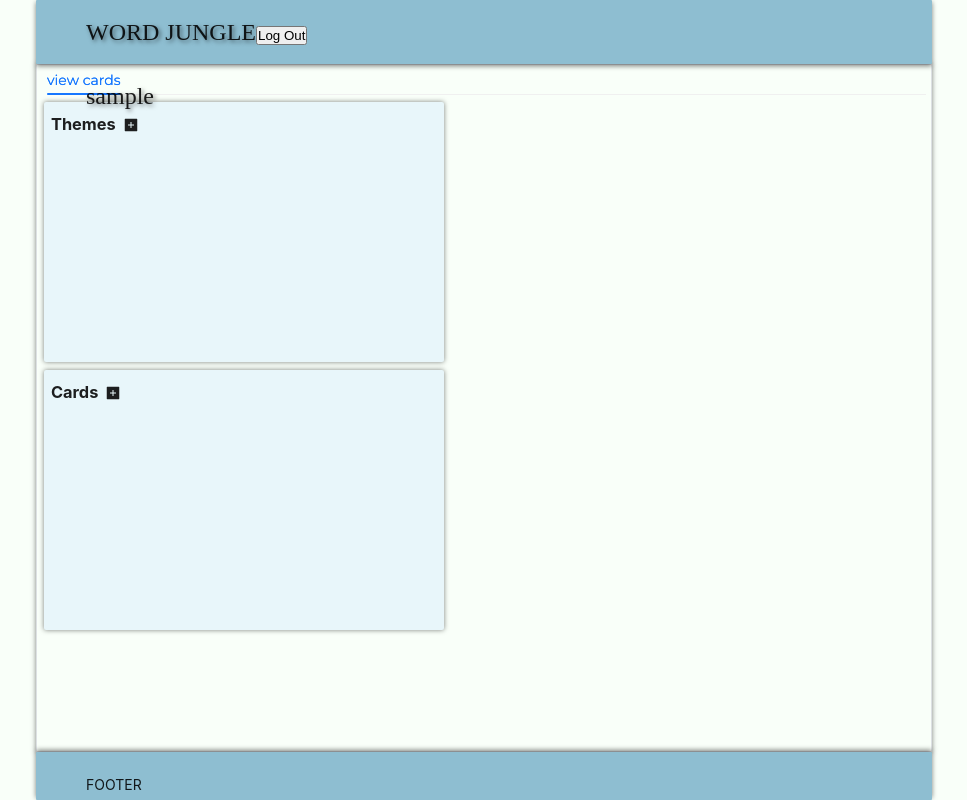
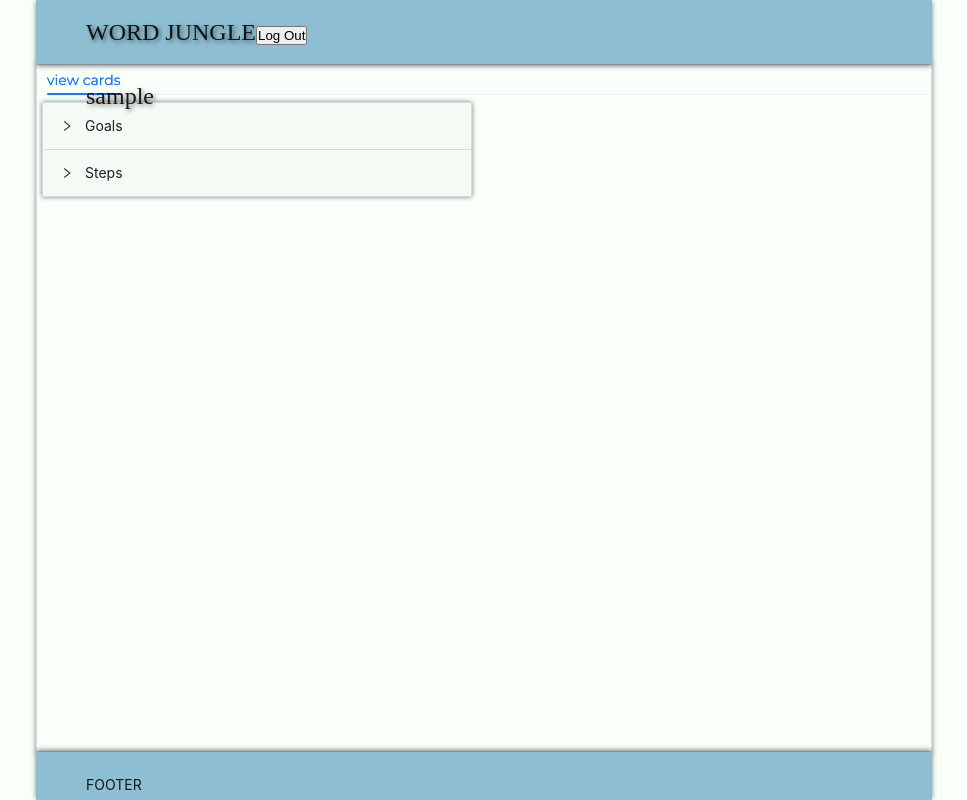
Before and after one commit to yazb046/wordquestweb, a React (Vite) app: page / in a window 1280 px wide. Shown: the whole page, without its empty margins (156-1123 px from the left). Built offline with nearby package versions, Linux system fonts and the light colour scheme; no server answers; sample sign-in values are in the browser's storage; a web font is replaced by a local one.

Commit message:
redesign view cards

```diff
--- a/src/components/AppWordList.tsx
+++ b/src/components/AppWordList.tsx
@@ -48,7 +48,7 @@ const AppWordList: React.FC<CallbackFunction> = ({ setter }) => {
         addToolTipMessage="pick a context"
         contextWord={undefined}
         loadListDataHandler={fetchDataFunction}
-        listItemDefaultInstance={wordBuilder(0, "")}
+        listItemDefaultInstance={wordBuilder(0, "","")}
         clickedItemHandler={setter}
         scrollListBoxStyle={{
           height: 530,
--- a/src/elements/CardMarkDown.tsx
+++ b/src/elements/CardMarkDown.tsx
@@ -129,4 +129,5 @@ const CardMarkDown: React.FC<Props> = ({ card, cardCloseListener, handleSave })
   );
 };
 
+
 export default CardMarkDown;
--- a/src/pages/CreateCard.tsx
+++ b/src/pages/CreateCard.tsx
@@ -9,14 +9,14 @@ import Iterable from "../types/Iterable";
 import globaleStyles from "../assets/css/globalStyles";
 
 const CreateCard: React.FC = () => {
-  const [activeWord, setActiveWord] = useState<Iterable>(wordBuilder(0, ""));
+  const [activeWord, setActiveWord] = useState<Iterable>(wordBuilder(0, "",""));
 
   const activeWordChangeListener = (word: Iterable) => {
     setActiveWord(word);
   };
 
   const cleanActiveWord = () => {
-    setActiveWord(wordBuilder(0, ""));
+    setActiveWord(wordBuilder(0, "",""));
   };
 
 
--- a/src/pages/viewcards/ViewCards.tsx
+++ b/src/pages/viewcards/ViewCards.tsx
@@ -1,30 +1,84 @@
-import { Layout, Space } from "antd";
+import { Col, Collapse, Layout, Row, Space } from "antd";
 import { useState } from "react";
 import { fetchAllCardsByUserId } from "../../service/cardService";
 import Iterable from "../../types/Iterable";
 import ThemesList from "./components/ThemesList";
 import CardsList from "./components/CardsList";
 import { iterableBuilder } from "../../types/IterableClass";
+import CardMarkDownUpdated from "./components/CardMarkDownUpdated";
+const { Panel } = Collapse;
 
 const fetchItems = function (pageNo: number) {
   return fetchAllCardsByUserId(1, pageNo, 10, "id", "asc");
 };
 
 export default function ViewCards() {
-  const [theme, setTheme] = useState<Iterable>(
-    iterableBuilder(0,"","")
-  );
+  const [theme, setTheme] = useState<Iterable>(iterableBuilder(0, "", ""));
+  const [card, setCard] = useState<Iterable>(iterableBuilder(0, "", ""));
+
+  const getPanelTitle = function () {
+    if (theme !== undefined && theme.getId() > 0) {
+      let title = "Steps for: " + theme.getTitle();
+      if (title.length > 30) {
+        return title.substring(0, 30) + "...";
+      } else {
+        return title;
+      }
+    } else {
+      return "Steps";
+    }
+  };
 
   return (
     <Layout
-      style={{
-        backgroundColor: "rgba(255, 255, 255, 0)",
-      }}
-    >
-      <Space direction="vertical">
-      <ThemesList callbackSetTheme = {(item:Iterable)=>{setTheme(item)}}/>
-      <CardsList theme={theme}/>
-      </Space>
-    </Layout>
+    style={{
+      backgroundColor: "rgba(255, 255, 255, 0)",
+    }}
+  >
+    <Row>
+      <Col span={10}>
+        <Collapse style={{ ...defaultStyle }}>
+          <Panel key="1" header="Goals">
+            <ThemesList
+              onItemSelected={(item: Iterable) => {
+                setTheme(item);
+              }}
+            />
+          </Panel>
+          <Panel key="2" header={getPanelTitle()}>
+            <CardsList
+              onItemSelected={(item: Iterable) => {
+                setCard(item);
+              }}
+              theme={theme}
+            />
+          </Panel>
+        </Collapse>
+      </Col>
+      <Col span={14}>
+        {card !== undefined && card.getId() !== 0 && (
+          <CardMarkDownUpdated
+            theme={theme}
+            card={card}
+            closeModalCallback={() => {
+              setCard(iterableBuilder(0, "", ""));
+            }}
+            size={{
+              height: 500,
+              width: 570,
+            }}
+          />
+        )}
+      </Col>
+    </Row>
+  </Layout>
   );
 }
+
+const defaultStyle = {
+  width: 430,
+  marginLeft: "5px",
+  boxShadow: "-0 0 5px rgba(0, 0, 0, 0.5)",
+  borderRadius: 2,
+  paddingLeft:"2px",
+};
--- a/src/pages/viewcards/components/CardMarkDownUpdated.tsx
+++ b/src/pages/viewcards/components/CardMarkDownUpdated.tsx
@@ -1,28 +1,50 @@
 import { Button, Card, Input } from "antd";
 import TextArea from "antd/es/input/TextArea";
 import { Content, Footer } from "antd/es/layout/layout";
-import React, { useState } from "react";
+import React, { useState, useEffect } from "react";
 import ReactMarkdown from "react-markdown";
 import { iterableBuilder } from "../../../types/IterableClass";
 import Iterable from "../../../types/Iterable";
-import { useTheme } from "../../../hooks/useTheme";
 import axios from "axios";
 import Config from "../../../Config";
 import { useToken } from "../../../hooks/useToken";
+import globaleStyles from "../../../assets/css/globalStyles";
 
 interface ModalProps {
-  theme:Iterable
+  theme: Iterable;
+  card: Iterable;
   closeModalCallback: () => void;
+  size: any;
 }
 
 const CardMarkDownUpdated: React.FC<ModalProps> = ({
-    theme,
-    closeModalCallback,
-  }) => {
+  theme,
+  card,
+  closeModalCallback,
+  size,
+}) => {
+  const [internalTheme, setInternalTheme] = useState<Iterable>(
+    iterableBuilder(0, "", "")
+  );
+  const [internalCardId, setInternalCardId] = useState(0);
   const [editableContent, setEditableContent] = useState("");
   const [editableTitle, setEditableTitle] = useState("");
   const [editMode, setEditMode] = useState(false);
   const [token] = useToken();
+
+  useEffect(() => {
+    if (theme !== undefined && theme.getId() !== 0) {
+      setInternalTheme(theme);
+    }
+  }, [theme]);
+
+  useEffect(() => {
+    if (card !== undefined && card.getId() !== 0) {
+      setInternalCardId(card.getId());
+      setEditableContent(card.getContent());
+      setEditableTitle(card.getTitle());
+    }
+  }, [card]);
 
   const onChange = (
     e: React.ChangeEvent<HTMLInputElement | HTMLTextAreaElement>
@@ -36,8 +58,8 @@ const CardMarkDownUpdated: React.FC<ModalProps> = ({
   };
 
   const saveCard = () => {
-    let card = iterableBuilder(0, editableTitle, editableContent);
-    let path = `api/cards/${theme.getId()}`;
+    let card = iterableBuilder(internalCardId, editableTitle, editableContent);
+    let path = `api/cards/${internalTheme.getId()}`;
 
     axios.post(Config.BACK_SERVER_DOMAIN + path, card, {
       headers: {
@@ -46,15 +68,13 @@ const CardMarkDownUpdated: React.FC<ModalProps> = ({
     });
   };
 
-
   const handleKeyDown = (event: any) => {
     if (event.key === "Enter" && event.ctrlKey) {
       setEditMode(false);
     }
   };
 
-
-  const handleTitleChange = (event:any) => {
+  const handleTitleChange = (event: any) => {
     setEditableTitle(event.target.value);
   };
 
@@ -71,8 +91,9 @@ const CardMarkDownUpdated: React.FC<ModalProps> = ({
     closeModalCallback();
     setEditableTitle("");
     setEditableContent("");
+    setInternalCardId(0);
+    setInternalTheme(iterableBuilder(0, "", ""));
   };
-
 
   return (
     <Card
@@ -80,25 +101,43 @@ const CardMarkDownUpdated: React.FC<ModalProps> = ({
       style={{
         alignSelf: "end",
         justifyContent: "end",
-        width: "680px",
-        height: "500px",
+        width: size === undefined ? "680px" : size.width,
+        height: size === undefined ? "500px" : size.height + 60,
         padding: "5px",
-        marginTop: "40px",
+        // marginTop: "15px",
         margin: "10px",
-        marginBottom: "80px",
+        marginTop:"2px",
+        marginLeft: "20px",
+        // marginBottom: "80px",
         alignItems: "center",
         boxShadow: "-0 0 8px rgba(0, 0, 0, 2)",
       }}
     >
-      <div>{theme.getTitle()}</div>
-      <Input placeholder={"add step title"} value={editableTitle} onChange={handleTitleChange}/>
+      <div
+        style={{
+          alignSelf: "end",
+          justifyContent: "end",
+          marginBottom: "5px",
+          alignItems: "center",
+          textOverflow: "ellipsis",
+          overflow: "hidden",
+        }}
+      >
+        {internalTheme.getTitle()}
+      </div>
+      <Input
+        placeholder={"add step title"}
+        value={editableTitle}
+        onChange={handleTitleChange}
+      />
 
       <Content
         onClick={onContentClick}
         style={{
-          height: "300px",
-          width: "622px",
+          width: size === undefined ? "622px" : size.width - 60,
+          height: size === undefined ? "370px" : size.height - 120,
           marginTop: "10px",
+          marginBottom: "10px",
         }}
       >
         {editMode ? (
@@ -113,8 +152,8 @@ const CardMarkDownUpdated: React.FC<ModalProps> = ({
               padding: "0px",
               border: "1px solid #E5E4E2",
               borderRadius: "5px",
-              height: "280px",
-              width: "622px",
+              height: size === undefined ? "350px" : size.height - 120,
+              width: size === undefined ? "622px" : size.width - 60,
               resize: "none",
               fontFamily: "Merriweather",
             }}
@@ -122,7 +161,7 @@ const CardMarkDownUpdated: React.FC<ModalProps> = ({
         ) : (
           <div
             style={{
-              height: "280px",
+              height: size === undefined ? "350px" : size.height - 120,
               border: "1px solid #E5E4E2",
               padding: "5px",
               paddingLeft: "10px",
@@ -137,7 +176,7 @@ const CardMarkDownUpdated: React.FC<ModalProps> = ({
           </div>
         )}
       </Content>
-      <Footer style={{ height: "32px", padding: "0px", margin: "0px" }}>
+      <Footer style={{ height: "32px", padding: "0px", marginTop: "10px" }}>
         <Button
           style={{ marginRight: "5px" }}
           onClick={() => setEditMode(false)}
@@ -150,21 +189,15 @@ const CardMarkDownUpdated: React.FC<ModalProps> = ({
         >
           Edit
         </Button>
-        <Button
-          style={{ marginRight: "5px" }}
-          onClick={onPressCancel}
-        >
+        <Button style={{ marginRight: "5px" }} onClick={onPressCancel}>
           Cancel
         </Button>
-        <Button
-          style={{ marginRight: "5px" }}
-          onClick={onPressOk}
-        >
+        <Button style={{ marginRight: "5px" }} onClick={onPressOk}>
           Ok
         </Button>
       </Footer>
     </Card>
   );
-}
+};
 
 export default CardMarkDownUpdated;
--- a/src/pages/viewcards/components/CardsList.tsx
+++ b/src/pages/viewcards/components/CardsList.tsx
@@ -10,26 +10,27 @@ import { useToken } from "../../../hooks/useToken";
 import { iterableBuilder } from "../../../types/IterableClass";
 import Iterable from "../../../types/Iterable";
 import AddCardModel from "./AddCardModel";
-import {useLoadUpdated} from "../../../hooks/useLoadUpdated";
+import { useLoadUpdated } from "../../../hooks/useLoadUpdated";
 
 interface CardsListProps {
-  theme:Iterable;
+  onItemSelected: any;
+  theme: Iterable;
 }
 
-const CardsList: React.FC<CardsListProps> = ({
-  theme,
-}) => {
-
+const CardsList: React.FC<CardsListProps> = ({ theme, onItemSelected }) => {
   const [page, setPage] = useState(0);
   const [reload, setReload] = useState(true);
   const [list, setList] = useState<any[]>([]);
   const [hasMoreItems, setHasMoreItems] = useState(false);
   const [isLoading, setIsLoading] = useState(false);
-  const [selectedItem, setSelectedItem] = useState();
+  const [selectedItem, setSelectedItem] = useState(iterableBuilder(0, "", ""));
   const [isModalOpen, setIsModalOpen] = useState(false);
   const [themeId, setThemeId] = useState(0);
+  const [token] = useToken();
 
-  const [token] = useToken();
+  useEffect(() => {
+    onItemSelected(selectedItem);
+  }, [selectedItem]);
 
   const fetchItemsFunction = function (pageNo: number) {
     let path = `api/cards/${themeId}`;
@@ -37,17 +38,14 @@ const CardsList: React.FC<CardsListProps> = ({
       pageNo: pageNo,
       pageSize: 10,
       sortBy: "id",
-      direction: "asc",
+      direction: "desc",
     };
 
     return axios
-      .get(
-        CONFIG.BACK_SERVER_DOMAIN + path,
-        {
-          headers: {Authorization: token ? `${token}` : null,},
-          params:params,
-        }
-      )
+      .get(CONFIG.BACK_SERVER_DOMAIN + path, {
+        headers: { Authorization: token ? `${token}` : null },
+        params: params,
+      })
       .then((response) => {
         let mappedContent: Iterable[] = [];
         response.data.content.forEach((e: any) => {
@@ -57,7 +55,11 @@ const CardsList: React.FC<CardsListProps> = ({
         return response.data;
       });
   };
-  const { items, hasMore, loading } = useLoadUpdated(fetchItemsFunction, page, reload);
+  const { items, hasMore, loading } = useLoadUpdated(
+    fetchItemsFunction,
+    page,
+    reload
+  );
 
   useEffect(() => {
     setList(items);
@@ -66,16 +68,22 @@ const CardsList: React.FC<CardsListProps> = ({
     setReload(false);
   }, [items, hasMore, loading]);
 
-
   useEffect(() => {
-    if(theme !== undefined && theme.getId() !==0 && themeId!==theme.getId()){
-      setList([]);
-      setThemeId(theme.getId())
+    if (
+      theme !== undefined &&
+      theme.getId() !== 0 &&
+      themeId !== theme.getId()
+    ) {
+      setThemeId(theme.getId());
       setPage(0);
       setReload(true);
     }
   }, [theme]);
 
+  useEffect(() => {
+    setPage(0);
+    setReload(true);
+  }, [selectedItem]);
 
   const closeModal = () => {
     setIsModalOpen(false);
@@ -87,18 +95,10 @@ const CardsList: React.FC<CardsListProps> = ({
   };
 
   return (
-    <Sider
-      width={"400px"}
-      style={{ ...globaleStyles.siderLeft, height: "260px" }}
-    >
+    <>
       <Space direction="horizontal">
-      <AddCardModel openModal={isModalOpen} closeModalCallback={closeModal} theme={theme}/>
-      <h3>Cards</h3>
-      <Tooltip title="add a new card" trigger="hover">
-        <PlusSquareFilled onClick={openModal} />
-      </Tooltip>
-      </Space>
-
+        {themeId === 0 ? <p>set a goal first</p>:
+        <>
                 <ListInfiniteFormatableUpdated
                 items={list}
                 page={page}
@@ -107,23 +107,37 @@ const CardsList: React.FC<CardsListProps> = ({
                 onPageChange={(pageNo: number) => {
                   setPage(pageNo);
                 }}
-        onItemSelect={(item: any) => setSelectedItem(item)}
+                onItemSelect={(item: any) => {
+                  setSelectedItem(item);
+                }}
                 listItemStyles={{
                   height: "30px",
-            width:"385px",
+                  width: "385px",
                   fontSize: "14px",
                   padding: "3px",
                   paddingLeft: "7px",
                   borderRadius: "2px",
                   fontFamily: "Merriweather",
-            border:"1px solid #D3D3D3",
+                  border: "1px solid #D3D3D3",
+                }}
+                listSize={{ maxWidth: "400px", maxHeight: "210px" }}
+              />
+              <Space direction="vertical">
+                <Tooltip title="add a new card" trigger="hover">
+                  <PlusSquareFilled onClick={openModal} />
+                </Tooltip>
+                <AddCardModel
+                  openModal={isModalOpen}
+                  closeModalCallback={closeModal}
+                  theme={theme}
+                  card={selectedItem}
+                />
+              </Space>
+              </>
         }
-        }
-        listSize={{maxWidth: "400px", maxHeight:"210px"}}
-      />
-    </Sider>
+      </Space>
+    </>
   );
-}
-
+};
 
 export default CardsList;
--- a/src/pages/viewcards/components/ThemesList.tsx
+++ b/src/pages/viewcards/components/ThemesList.tsx
@@ -6,31 +6,41 @@ import axios from "axios";
 import CONFIG from "../../../Config";
 import { useUser } from "../../../hooks/useUser";
 import { PlusSquareFilled } from "@ant-design/icons";
-import { Space, Tooltip } from "antd";
+import { Collapse, Space, Tooltip } from "antd";
 import AddThemeModel from "./AddThemeModel";
 import { useToken } from "../../../hooks/useToken";
 import { iterableBuilder } from "../../../types/IterableClass";
 import Iterable from "../../../types/Iterable";
 import {useLoadUpdated} from "../../../hooks/useLoadUpdated";
+const { Panel } = Collapse;
 
 interface ThemesListProps {
-  callbackSetTheme: any;
+  onItemSelected: any;
 }
 
-const ThemesList: React.FC<ThemesListProps> = ({ callbackSetTheme }) => {
+const ThemesList: React.FC<ThemesListProps> = ({ onItemSelected }) => {
   const [page, setPage] = useState(0);
   const [reload, setReload] = useState(true);
   const [list, setList] = useState<any[]>([]);
   const [hasMoreItems, setHasMoreItems] = useState(false);
   const [isLoading, setIsLoading] = useState(false);
-  const [selectedItem, setSelectedItem] = useState();
+  const [selectedItem, setSelectedItem] = useState<Iterable>(
+    iterableBuilder(0,"","")
+  );
+  const [paneValue, setPaneValue] = useState<Iterable>(
+    iterableBuilder(0,"choose a goal","")
+  );
   const [isModalOpen, setIsModalOpen] = useState(false);
   const user = useUser();
   const [token] = useToken();
 
 
   useEffect(() => {
-    callbackSetTheme(selectedItem);
+    onItemSelected(selectedItem);
+    if(selectedItem!==undefined && selectedItem.getId()>0){
+      setPaneValue(selectedItem);
+    }
+
   }, [selectedItem]);
 
   const fetchItemsFunction = function (pageNo: number) {
@@ -76,21 +86,12 @@ const ThemesList: React.FC<ThemesListProps> = ({ callbackSetTheme }) => {
   };
 
   return (
-    <Sider
-      width={"400px"}
-      style={{ ...globaleStyles.siderLeft, height: "260px" }}
-    >
-      <Space direction="horizontal">
-        <AddThemeModel
+    <div>
+      <AddThemeModel
           openModal={isModalOpen}
           closeModalCallback={closeModal}
         />
-        <h3>Themes</h3>
-        <Tooltip title="add a new theme" trigger="hover">
-          <PlusSquareFilled onClick={openModal} />
-        </Tooltip>
-      </Space>
-
+      <Space direction="horizontal">
       <ListInfiniteFormatableUpdated
         items={list}
         page={page}
@@ -112,11 +113,29 @@ const ThemesList: React.FC<ThemesListProps> = ({ callbackSetTheme }) => {
           fontFamily: "Merriweather",
           border: "1px solid #D3D3D3",
         }}
-        listSize={{ maxWidth: "400px", maxHeight: "210px" }}
+        listSize={{ maxWidth: "400px", maxHeight: "100px" }}
       />
-    </Sider>
+      <Space direction="vertical">
+
+        <Tooltip title="add a new theme" trigger="hover">
+          <PlusSquareFilled onClick={openModal} />
+        </Tooltip>
+      </Space>
+      </Space>
+    </div>
   );
 };
 
+const style = {
+  siderLeft: {
+    backgroundColor: "#e8f6fa",
+    padding: "10px 7px",
+    marginRight: "7px",
+    marginLeft: "0px",
+    marginBottom: "0px",
+    boxShadow: "-0 0 5px rgba(0, 0, 0, 0.5)",
+    borderRadius: 2,
+  }
+}
 
 export default ThemesList;
```
Also changed, not shown: src/elements/ListInfiniteFormatableUpdated.tsx (+7 -3 lines), src/pages/viewcards/components/AddCardModel.tsx (+9 -4 lines). Lines whose indentation alone changed are shown as unchanged.
